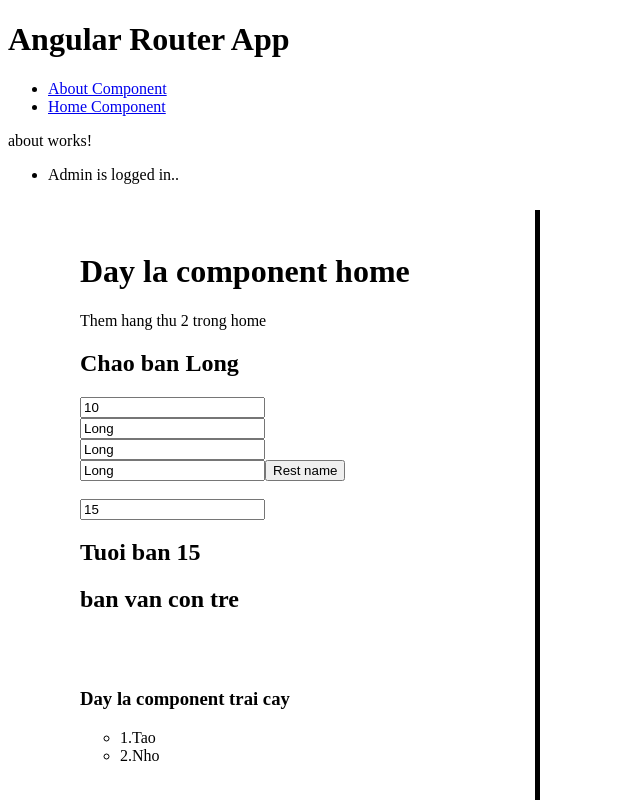
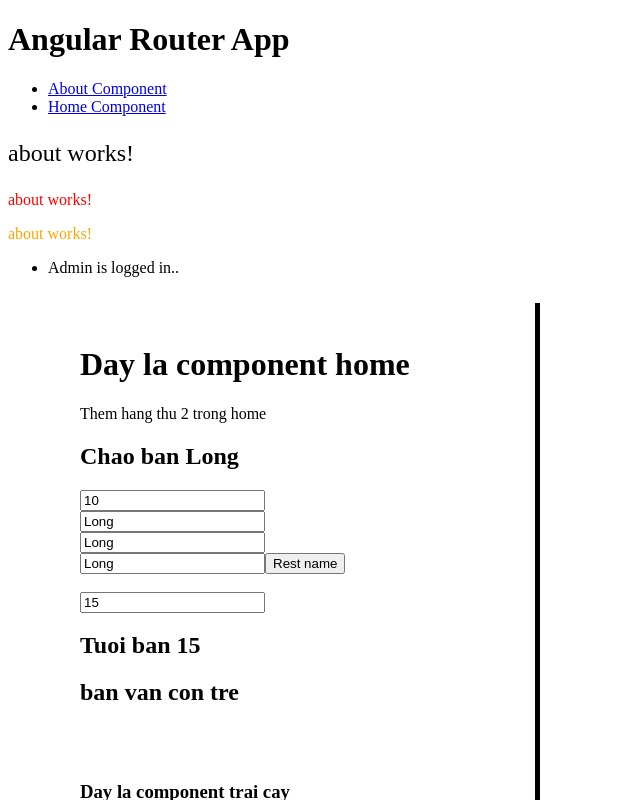
Before and after one commit to ConHeoXinh/Angular_16, an Angular app: page /about in a window 1280 px wide. Shown: the top 800 px of the page, without its empty margins (0-640 px from the left). Built offline with nearby package versions, Linux system fonts and the light colour scheme.

Commit message:
directive

```diff
--- /dev/null
+++ b/src/app/Directives/high-light.directive.ts
@@ -0,0 +1,18 @@
+import { Directive, ElementRef, Input } from '@angular/core';
+
+@Directive({
+  selector: '[appHighLight]'
+})
+export class HighLightDirective {
+  @Input() appHighLight = 'blue';
+
+  constructor(private el: ElementRef) {
+    console.log("constructor Hight light ");
+  }
+
+  ngOnInit(): void {
+    console.log("Hight light ", this.appHighLight);
+    this.el.nativeElement.style.color = this.appHighLight;
+  }
+
+}
--- a/src/app/about/about.component.html
+++ b/src/app/about/about.component.html
@@ -1,4 +1,6 @@
-<p>about works!</p>
+<p appHighLight style="font-size: 24px;" >about works!</p>
+<p [appHighLight]="myColor" >about works!</p>
+<p [appHighLight]="'orange'" >about works!</p>
 <ul [ngSwitch]="loginName">
   <li *ngSwitchCase="'user'">
     <p>User is logged in..</p>
--- a/src/app/about/about.component.ts
+++ b/src/app/about/about.component.ts
@@ -7,4 +7,5 @@ import { Component } from '@angular/core';
 })
 export class AboutComponent {
   public loginName = 'admin';
+  public myColor = 'red';
 }
--- a/src/app/app.module.ts
+++ b/src/app/app.module.ts
@@ -7,6 +7,7 @@ import { HomeComponent } from './home/home.component';
 import { AboutComponent } from './about/about.component';
 import { OnSalePipe } from './on-sale.pipe';
 import { PageNotFoundComponent } from './page-not-found/page-not-found.component';
+import { HighLightDirective } from './Directives/high-light.directive';
 
 @NgModule({
   declarations: [
@@ -14,7 +15,8 @@ import { PageNotFoundComponent } from './page-not-found/page-not-found.component
     HomeComponent,
     AboutComponent,
     OnSalePipe,
-    PageNotFoundComponent
+    PageNotFoundComponent,
+    HighLightDirective
   ],
   imports: [
     BrowserModule,
```
Also changed, not shown: 1 other file (tests, documents, lock files or other folders).
